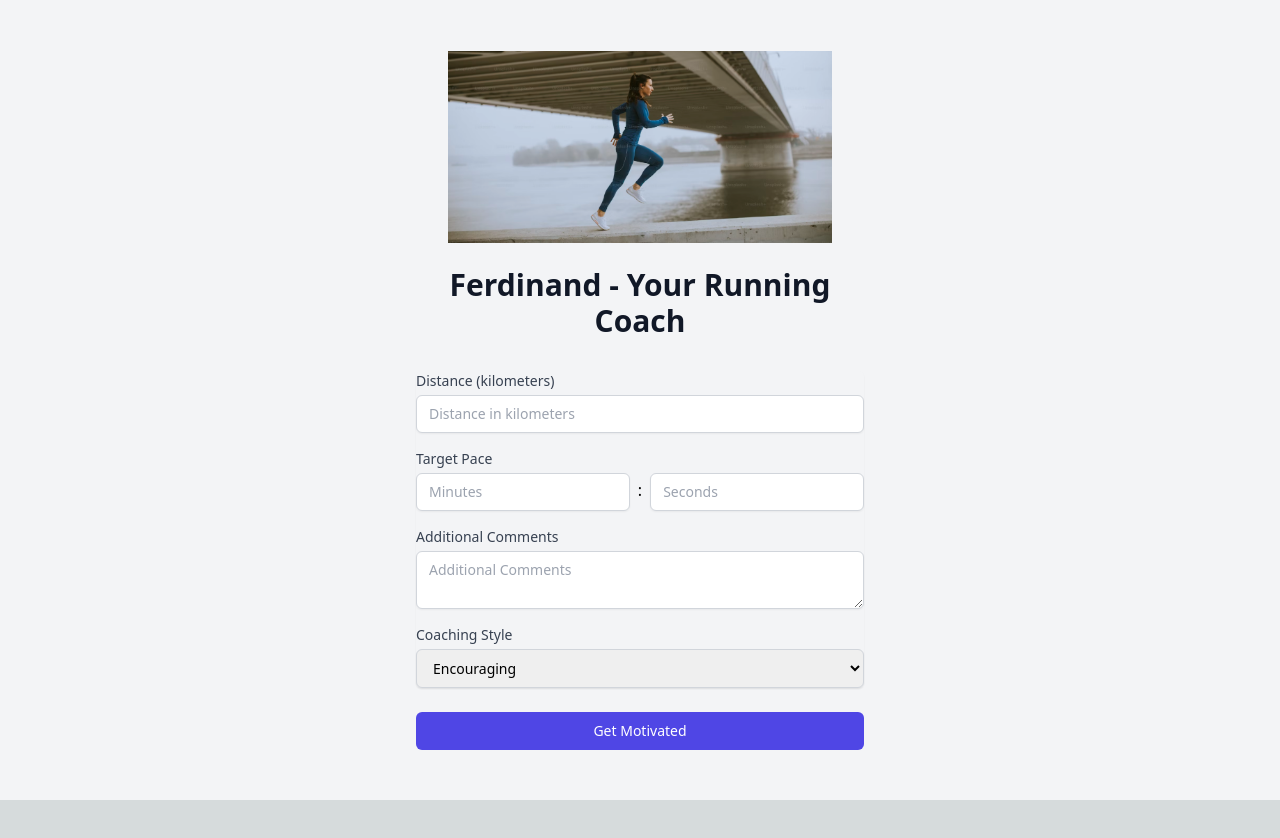
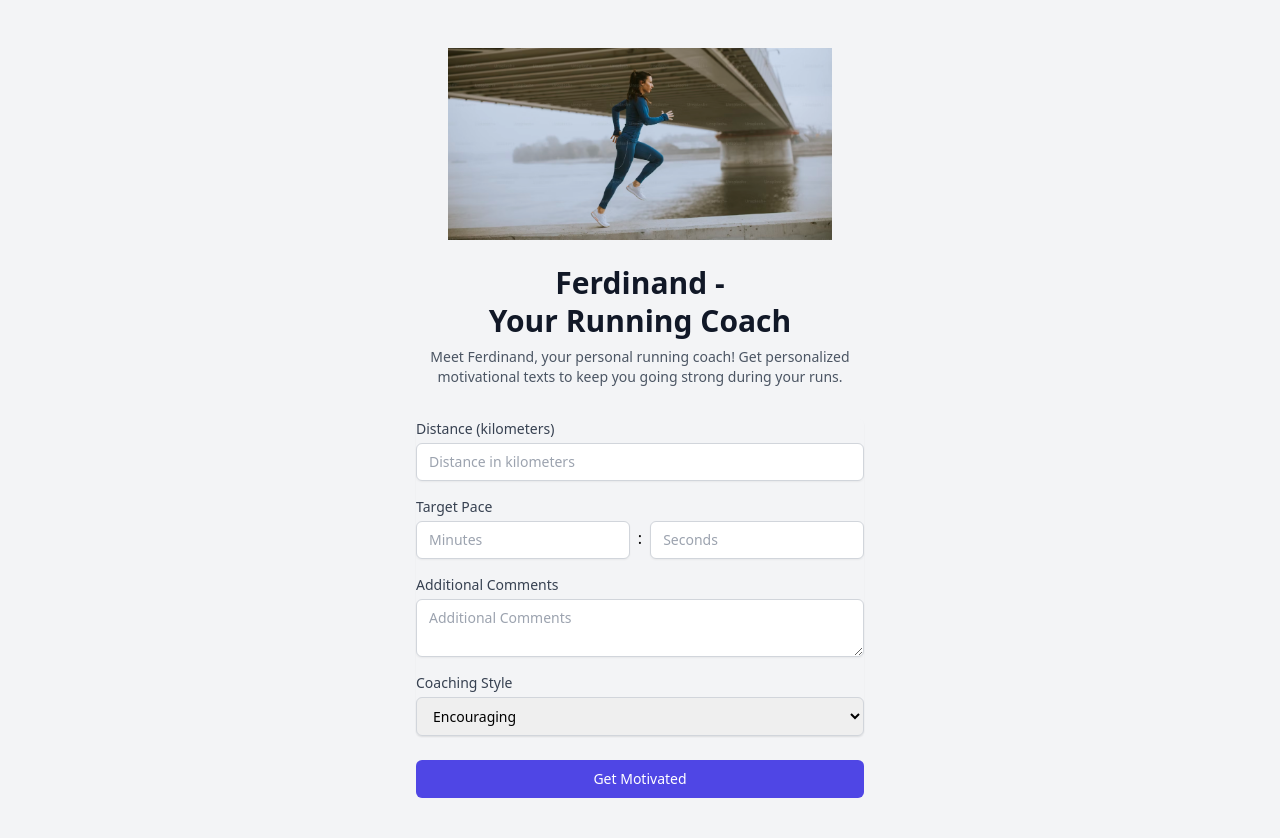
Before and after one commit to guillaumesimon/coachferdinand, a Next.js app: page / in a window 1280 px wide. Shown: the top 838 px of the page. Before the commit the page ends 800 px from the top, so only its background shows below. Built offline with nearby package versions, Linux system fonts and the light colour scheme.

Commit message:
Update title styling and add fun text above the form

```diff
--- a/app/page.tsx
+++ b/app/page.tsx
@@ -46,9 +46,12 @@ export default function Home() {
             src="/header.png"
             alt="Header Image"
           />
-          <h2 className="mt-6 text-center text-3xl font-extrabold text-gray-900">
-            Ferdinand - Your Running Coach
+          <h2 className="mt-6 text-center text-3xl font-extrabold text-gray-900 leading-tight">
+            Ferdinand - <br /> Your Running Coach
           </h2>
+          <p className="mt-2 text-center text-sm text-gray-600">
+            Meet Ferdinand, your personal running coach! Get personalized motivational texts to keep you going strong during your runs.
+          </p>
         </div>
         <form className="mt-8 space-y-6" onSubmit={handleSubmit}>
           <div className="rounded-md shadow-sm space-y-4">
```
